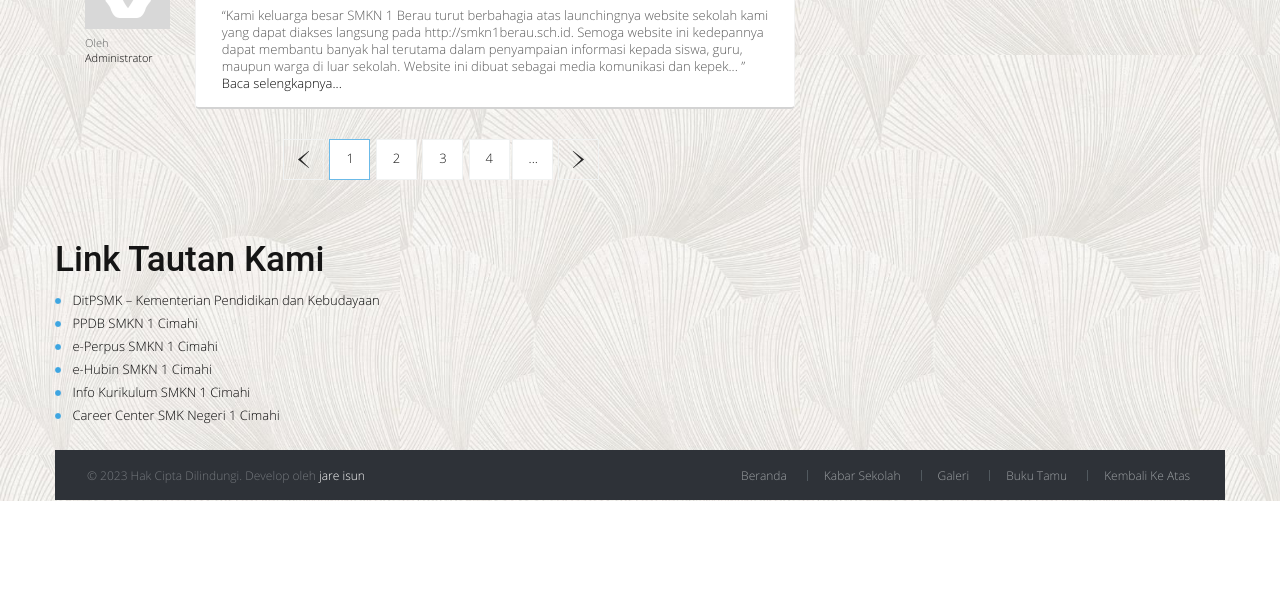
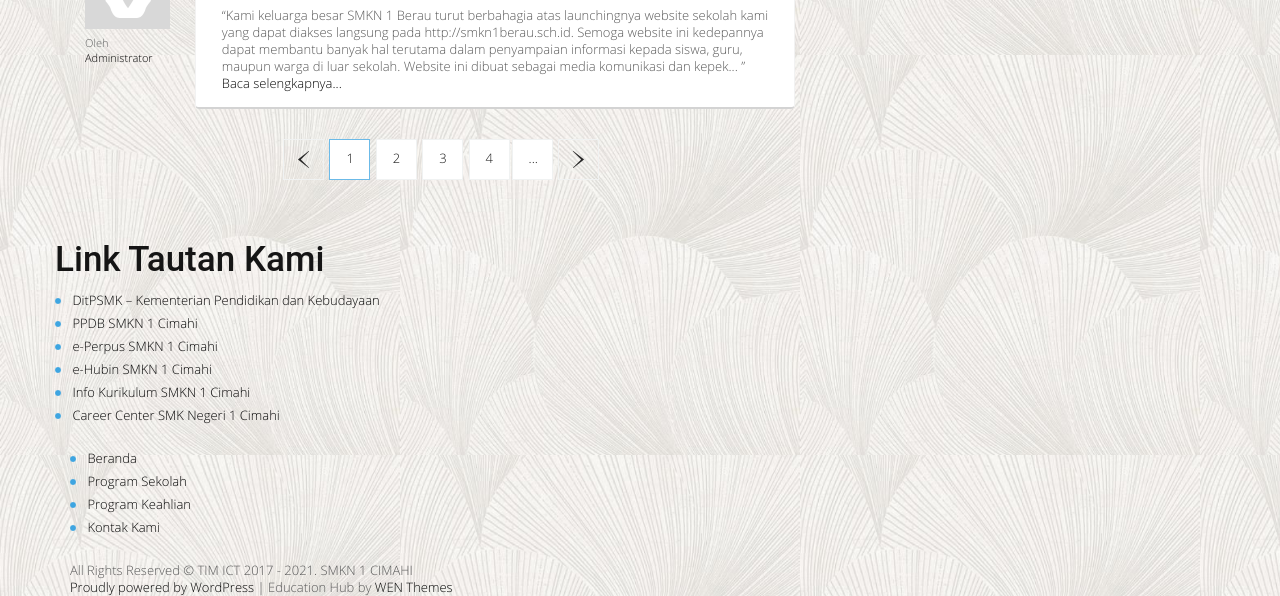
Before and after one commit to envparse/Ponpes-At-Taqwa, a plain HTML site: page index.html in a window 1280 px wide. Shown: the part 1945-2541 px from the top of the page. Before the commit the page ends 2446 px from the top, so only its background shows below. Drawn offline with Linux system fonts and the light colour scheme.

Commit message:
Update index.html

```diff
--- a/index.html
+++ b/index.html
@@ -313,21 +313,27 @@
 							</ul>
 						</div>
 
-			<!-- Bagian Bawah -->
-			<div class="bawah">
-				<footer id="footer">
-					<div class="container">
-						<div class="row">
-							<div class="col-md-5 col-sm-6">
-								<p>&copy; 2023 Hak Cipta Dilindungi. Develop oleh <a href="http://instagram/envparse">jare isun</a></p>
-							</div>
-							<div class="col-md-7 col-sm-6">
-								<ul class="list list-inline pull-right">
-									<li><a href="index.html">Beranda</a></li>
-									<li><a href="kabar-sekolah.html">Kabar Sekolah</a></li>
-									<li><a href="galeri.html">Galeri</a></li>
-									<li><a href="buku-tamu.html">Buku Tamu</a></li>
-									<li><a href="#top">Kembali Ke Atas</a></li>
+					<footer id="colophon" class="site-footer" role="contentinfo">
+						<div class="container">
+	    					<div id="footer-navigation" class="menu-footer-menu-container">
+							<ul id="menu-footer-menu" class="menu">
+								<li id="menu-item-75" class="menu-item menu-item-type-custom menu-item-object-custom menu-item-home menu-item-75"><a href="http://www.smkn1-cmi.sch.id">Beranda</a></li>
+								<li id="menu-item-76" class="menu-item menu-item-type-post_type menu-item-object-page menu-item-76"><a href="https://www.smkn1-cmi.sch.id/program-sekolah/">Program Sekolah</a></li>
+								<li id="menu-item-77" class="menu-item menu-item-type-post_type menu-item-object-page current-menu-item page_item page-item-32 current_page_item menu-item-77"><a href="https://www.smkn1-cmi.sch.id/program-keahlian/">Program Keahlian</a></li>
+								<li id="menu-item-693" class="menu-item menu-item-type-post_type menu-item-object-page menu-item-693"><a href="https://www.smkn1-cmi.sch.id/kontak/">Kontak Kami</a></li>
+							</ul>
+								</div>
+							<div class="copyright">
+	       						 All Rights Reserved © TIM ICT 2017 - 2021. SMKN 1 CIMAHI
+							</div><!-- .copyright -->
+	    	    					<div class="site-info">
+	      						<a href="https://wordpress.org/">Proudly powered by WordPress</a>
+	    					  <span class="sep"> | </span>
+						Education Hub by <a href="https://wenthemes.com/" rel="designer" target="_blank">WEN Themes</a>	    </div><!-- .site-info -->
+	    					</div>
+						<!-- .container -->
+								</footer>
+
 								</ul>
 							</div>
 						</div>
```
